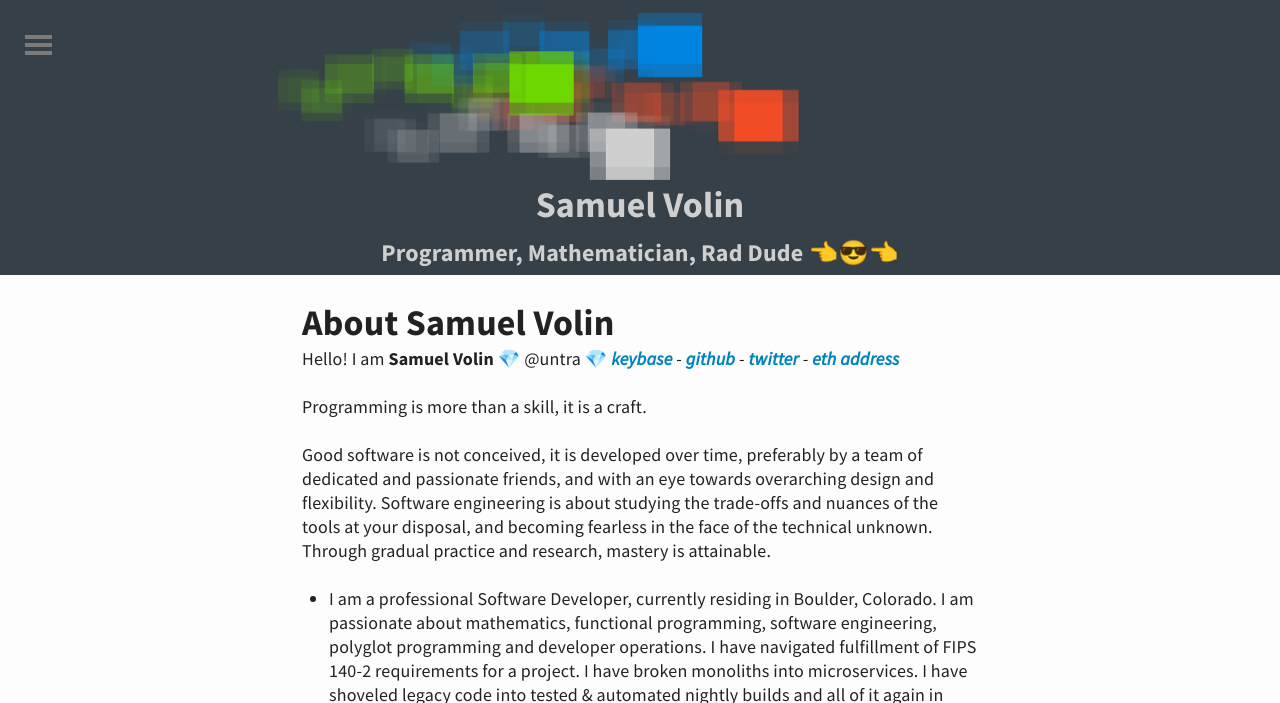
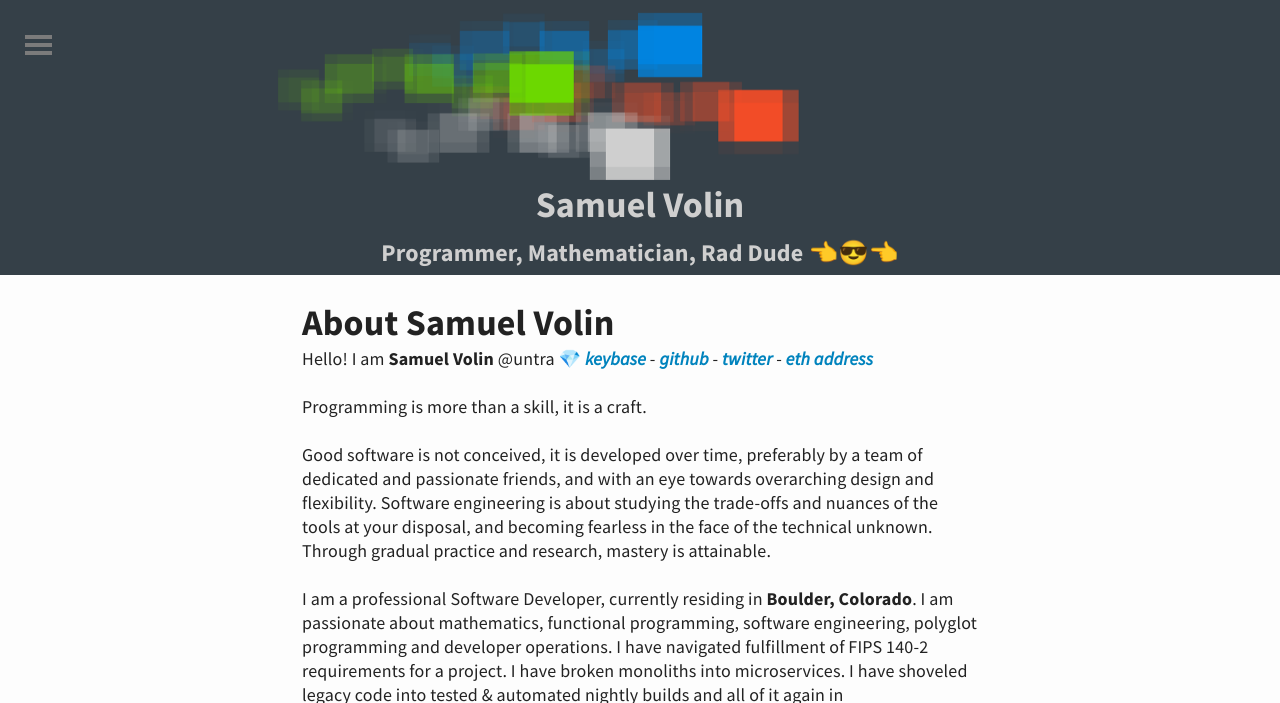
Before and after one commit to untra/untra.github.io, a Jekyll site: the page built from about.md, in a window 1280 px wide and 900 px high, cut to the strip 0-703 px from the top of the window. Built offline with Jekyll 4.4.1, drawn with Linux system fonts in a browser that asks for light colours.

```diff
--- a/_config.yml
+++ b/_config.yml
@@ -35,7 +35,7 @@ reverse: true
 ga_id: 'UA-73082006-1'
 ga_domain: 'auto'
 
-##Some commonly used links
+## In case you ever wanted to find me?
 links:
   twitter: untra
   email: untra.sam@gmail.com
--- a/about.md
+++ b/about.md
@@ -8,13 +8,13 @@ sitemap:
 ---
 ## About Samuel Volin
 Hello! I am **Samuel Volin**
-💎 @untra 💎 [_keybase_](https://keybase.io/untra) - [_github_](https://github.com/untra) - [_twitter_](https://twitter.com/untra) - [_eth address_](https://etherscan.io/address/0x0570b8f2ee4dc8b710bf0c18269b3902857cfdca)
+@untra 💎 [_keybase_](https://keybase.io/untra) - [_github_](https://github.com/untra) - [_twitter_](https://twitter.com/untra) - [_eth address_](https://etherscan.io/address/0x0570b8f2ee4dc8b710bf0c18269b3902857cfdca)
 
 Programming is more than a skill, it is a craft.
 
 Good software is not conceived, it is developed over time, preferably by a team of dedicated and passionate friends, and with an eye towards overarching design and flexibility. Software engineering is about studying the trade-offs and nuances of the tools at your disposal, and becoming fearless in the face of the technical unknown. Through gradual practice and research, mastery is attainable.
 
-* I am a professional Software Developer, currently residing in Boulder, Colorado. I am passionate about mathematics, functional programming, software engineering, polyglot programming and developer operations. I have navigated fulfillment of FIPS 140-2 requirements for a project. I have broken monoliths into microservices. I have shoveled legacy code into tested & automated nightly builds and all of it again in {% include modetoggle.html %}
+I am a professional Software Developer, currently residing in **Boulder, Colorado**. I am passionate about mathematics, functional programming, software engineering, polyglot programming and developer operations. I have navigated fulfillment of FIPS 140-2 requirements for a project. I have broken monoliths into microservices. I have shoveled legacy code into tested & automated nightly builds and all of it again in {% include modetoggle.html %}
 
 * I am currently employed at [_LogRhythm_](https://logrhythm.com/)
 * I am a Programmer, Mathematician, Rad Dude & Your Friend
--- a/index.html
+++ b/index.html
@@ -15,6 +15,8 @@ lastmod: 2014-07-07T16:57:30+05:30
 	  	<time datetime="{{ post.date | date_to_xmlschema }}" class="by-line">{{ post.date | date_to_string }}</time>
 			{% if post.mixcloud %}
 			<iframe width="100%" height="60" src="{{ post.mixcloud }}" frameborder="0" ></iframe>
+			{% elsif %}
+			<iframe src="{{ post.slides }}" frameborder="0" width="480" height="299" allowfullscreen="true" mozallowfullscreen="true" webkitallowfullscreen="true"></iframe>
 			{% else %}
 				<p>{{ post.content | strip_html | truncatewords:50 }}</p>
 			{% endif %}
```
Also changed, not shown: _posts/2018-03-39-Mathematical-Cryptography.md (added, +10 -0 lines).
